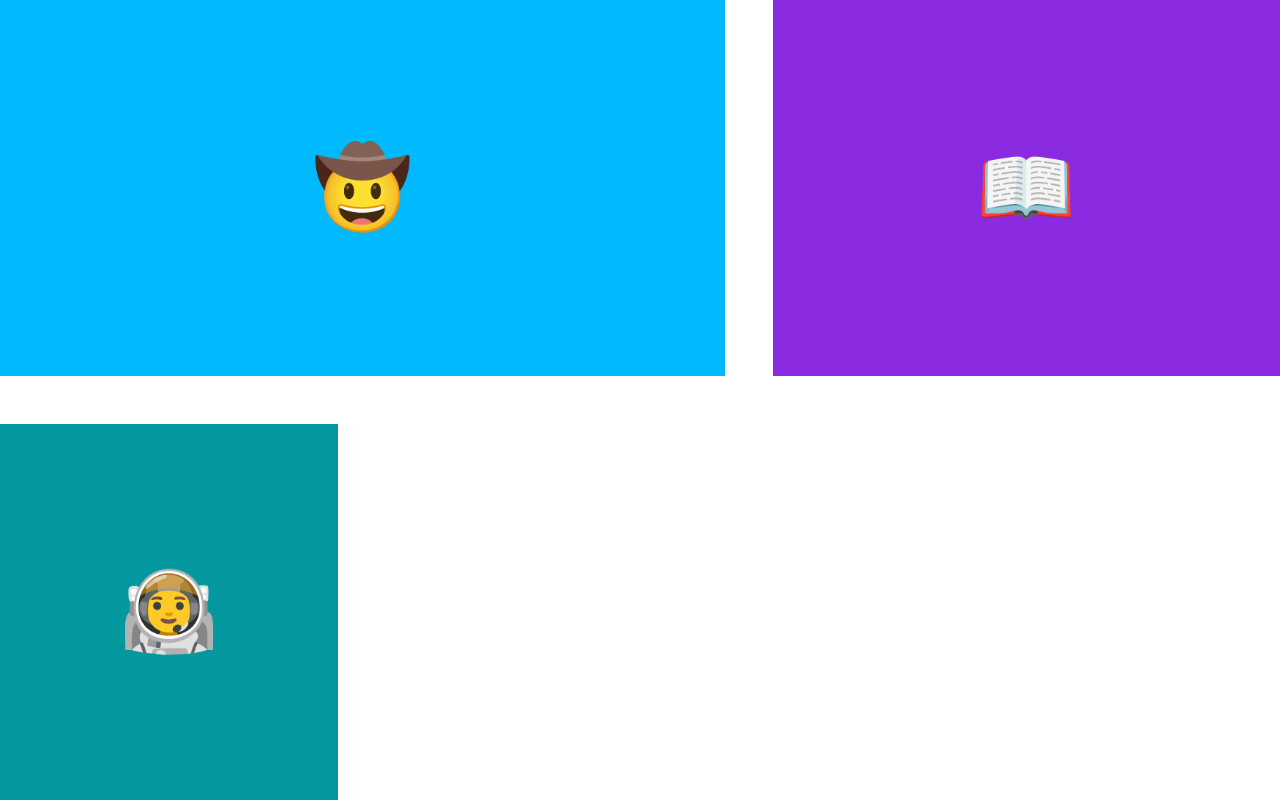
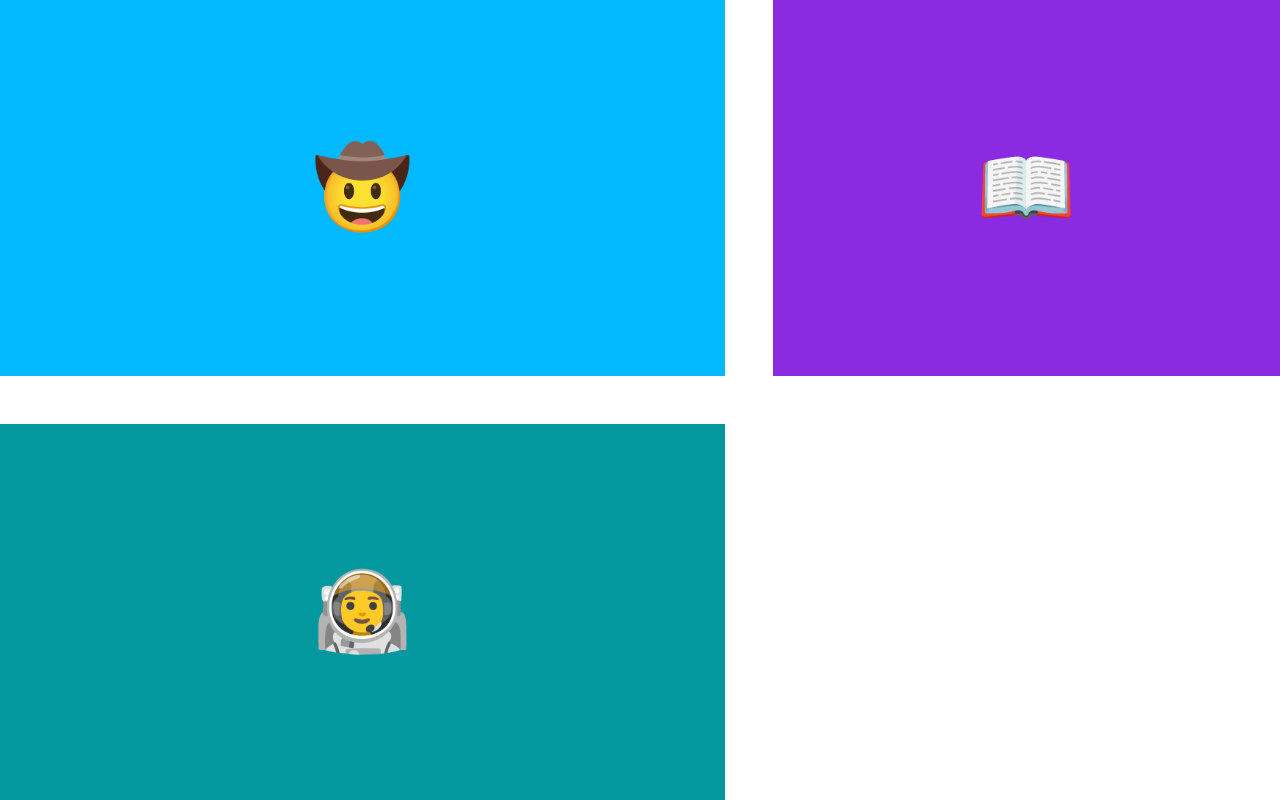
Before and after one commit to LiviaGitHub/portifolio-project, a plain HTML site: page 10.2 Grid Placement/exercise2.html in a window 1280 px wide. Drawn offline with Linux system fonts and the light colour scheme.

Commit message:
new files

```diff
--- a/10.2 Grid Placement/exercise2.html
+++ b/10.2 Grid Placement/exercise2.html
@@ -35,12 +35,28 @@
       grid-column: span 2;
     }
 
+    /*
+      The property `grid-column: span 2;` in the `.astronaut` class is telling the browser to make the
+      `.astronaut` item span two columns of the grid.
+      In the grid layout defined by the CSS, we have three columns specified using
+      `grid-template-columns: 1fr 1fr 1.5fr;`. This means we have three columns in the grid,
+      where the first and second columns have the same width (1fr),
+      while the third column has a width of 1.5fr (1.5 times the width of the first column).
+      When you apply `grid-column: span 2;` to the `.astronaut` item,
+      it tells the browser to make the item span two columns of the grid. Therefore,
+      the `.astronaut` item will extend from the first column to the third column,
+      spanning a width equivalent to two columns.
+      Essentially, `span 2` is defining the width occupied by the item in the grid,
+      allowing it to span across more than one column, in this case, two columns.
+      This is useful for controlling the layout and width of items in the grid layout.
+
+      the order property allows you to control the visual order of flex items within a flex container,
+      providing flexibility in the layout of your page.
+     */
     .astronaut {
       background-color: #03989E;
       order: 1;
-
-      /* TODO: Make the astronaut box look like the goal2 image. */
-
+      grid-column: span 2;
     }
   </style>
 </head>
```
Also changed, not shown: 10.2 Grid Placement/exercise3.html (+1 -2 lines).
